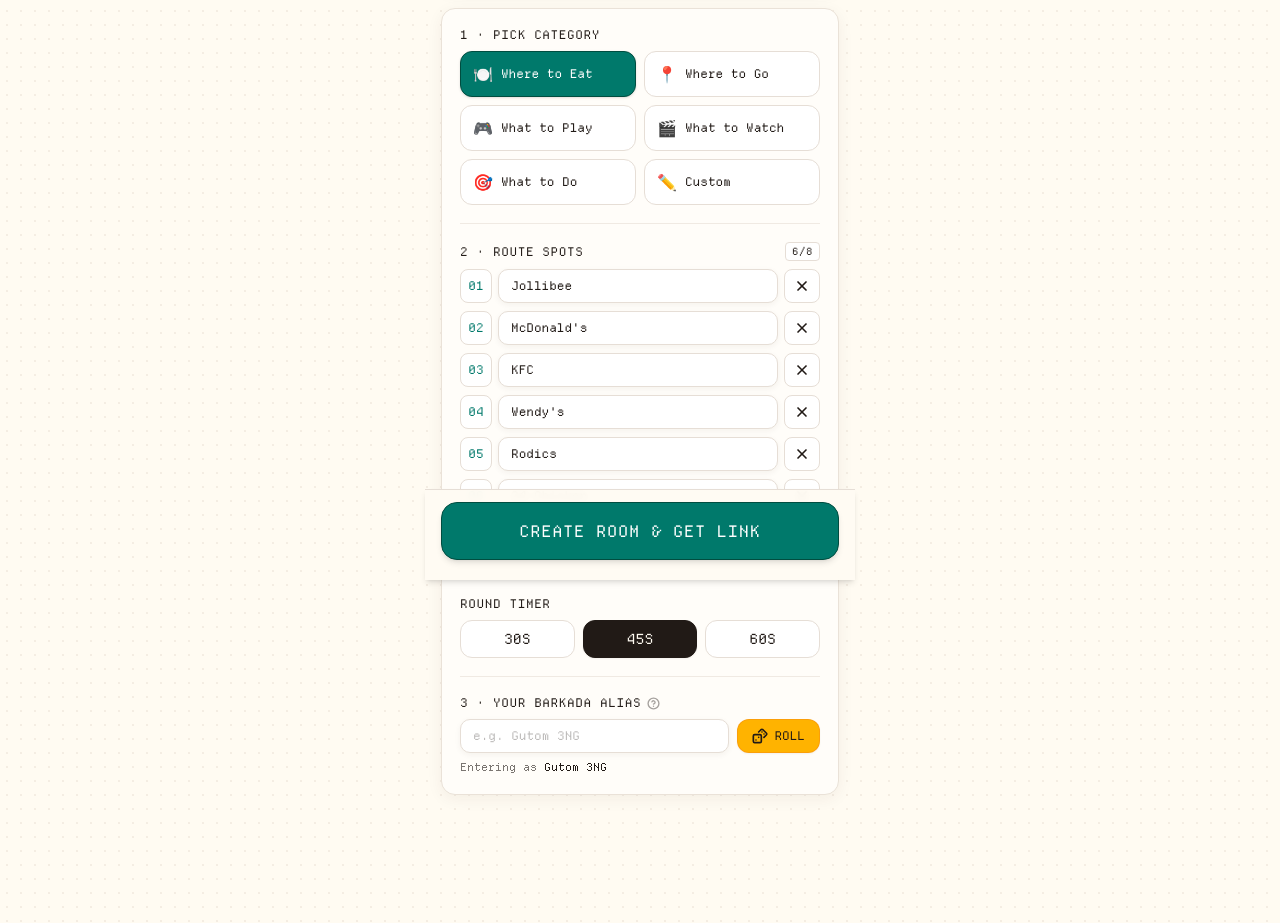
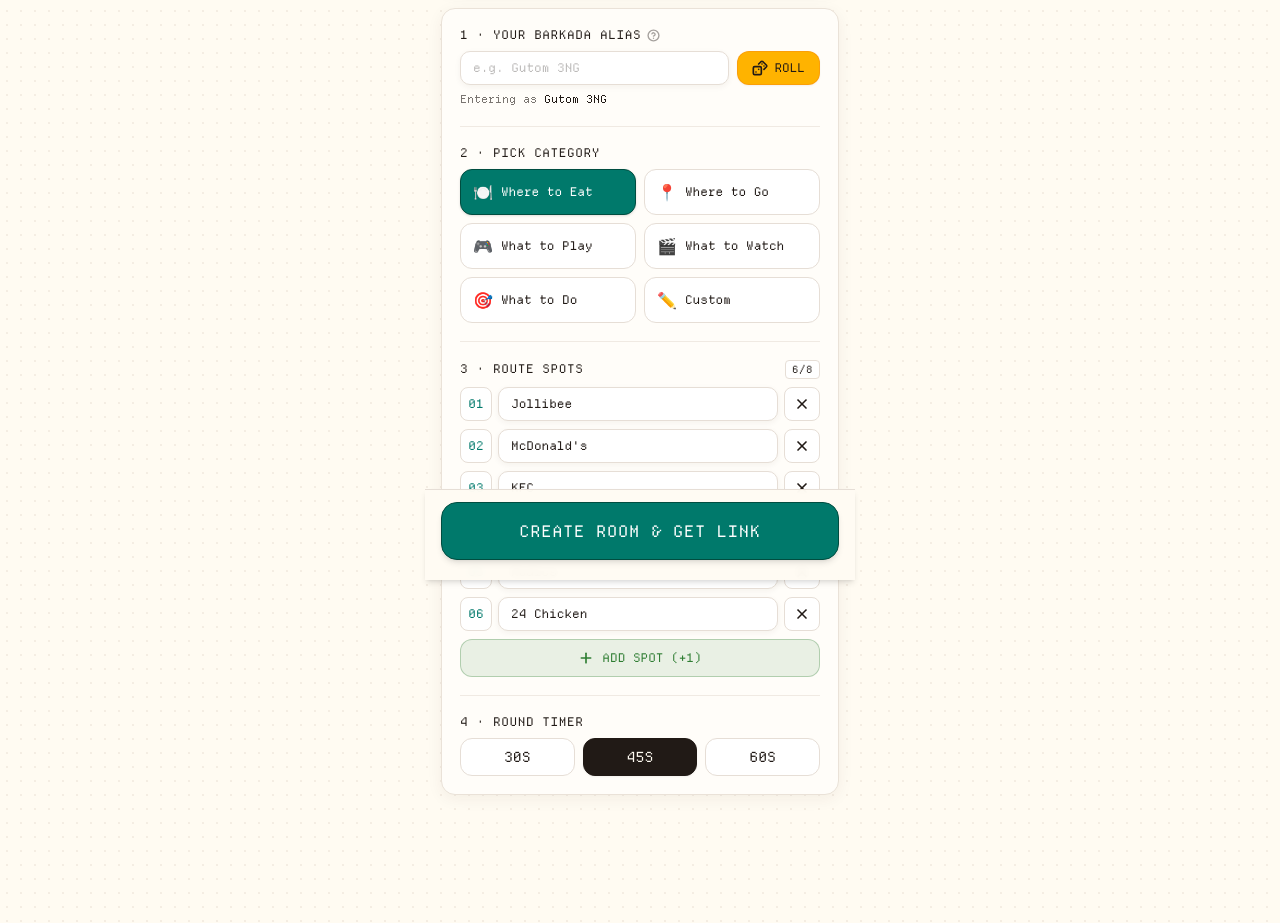
Before and after one commit to H3XoRuSH/kahit-saan, a Next.js app: page / in a window 1280 px wide. Shown: the part 220-1143 px from the top of the page. Built offline with nearby package versions, Linux system fonts and the light colour scheme.

Commit message:
refactor(setup): reorder setup steps to place alias first and number timer

```diff
--- a/src/components/SetupScreen.tsx
+++ b/src/components/SetupScreen.tsx
@@ -95,10 +95,41 @@ export default function SetupScreen({ nickname, onNick, onCreate, onJoinCode }:
 
       {/* Main Order Clipboard Body */}
       <div className="sari-paper flex flex-col gap-4.5 p-4.5">
-        {/* Step 1: Decision Category Routes */}
+        {/* Step 1: Host Nickname */}
+        <section>
+          <div className="mb-2 flex items-center gap-1.5 font-mono text-xs font-bold uppercase tracking-wider text-espresso">
+            <span>1 · YOUR BARKADA ALIAS</span>
+            <AliasTooltip defaultAlias={defaultAlias} />
+          </div>
+          <div className="flex gap-2">
+            <input
+              value={nickname}
+              placeholder={defaultAlias ? `e.g. ${defaultAlias}` : "Your nickname"}
+              title={`You will be introduced as ${defaultAlias} if no alias is entered`}
+              maxLength={20}
+              onChange={(e) => onNick(e.target.value)}
+              className="enamel-plate-sm min-w-0 flex-1 bg-white px-3 py-2 text-xs text-espresso outline-none placeholder:text-espresso/30 focus:border-teal"
+            />
+            <button
+              onClick={() => onNick(RANDOM_NICKNAMES[Math.floor(Math.random() * RANDOM_NICKNAMES.length)])}
+              className="enamel-press flex items-center gap-1.5 rounded-xl border border-mango-dark/40 bg-mango px-3.5 font-mono text-xs font-bold uppercase text-espresso shadow-xs"
+            >
+              <Dices size={16} strokeWidth={2.5} /> Roll
+            </button>
+          </div>
+          {!nickname.trim() && defaultAlias && (
+            <p className="mt-1.5 font-mono text-[11px] text-espresso/60">
+              Entering as <span className="font-bold text-espresso">{defaultAlias}</span>
+            </p>
+          )}
+        </section>
+
+        <div className="border-t border-plate-border/60" />
+
+        {/* Step 2: Decision Category Routes */}
         <section>
           <div className="mb-2 font-mono text-xs font-bold uppercase tracking-wider text-espresso">
-            1 · PICK CATEGORY
+            2 · PICK CATEGORY
           </div>
           <div className="grid grid-cols-2 gap-2">
             {PRESETS.map((p) => {
@@ -123,10 +154,10 @@ export default function SetupScreen({ nickname, onNick, onCreate, onJoinCode }:
 
         <div className="border-t border-plate-border/60" />
 
-        {/* Step 2: Route Stops / Contenders */}
+        {/* Step 3: Route Stops / Contenders */}
         <section>
           <div className="mb-2 flex items-center justify-between font-mono text-xs font-bold uppercase tracking-wider text-espresso">
-            <span>2 · ROUTE SPOTS</span>
+            <span>3 · ROUTE SPOTS</span>
             <span className="rounded border border-plate-border bg-white px-1.5 py-0.5 font-mono text-[10px] font-bold text-espresso">
               {clean.length}/8
             </span>
@@ -172,10 +203,10 @@ export default function SetupScreen({ nickname, onNick, onCreate, onJoinCode }:
 
         <div className="border-t border-plate-border/60" />
 
-        {/* Step 3: Round Timer */}
+        {/* Step 4: Round Timer */}
         <section>
           <div className="mb-2 font-mono text-xs font-bold uppercase tracking-wider text-espresso">
-            ROUND TIMER
+            4 · ROUND TIMER
           </div>
           <div className="grid grid-cols-3 gap-2">
             {[30, 45, 60].map((s) => (
@@ -193,37 +224,6 @@ export default function SetupScreen({ nickname, onNick, onCreate, onJoinCode }:
             ))}
           </div>
         </section>
-
-        <div className="border-t border-plate-border/60" />
-
-        {/* Step 4: Host Nickname */}
-        <section>
-          <div className="mb-2 flex items-center gap-1.5 font-mono text-xs font-bold uppercase tracking-wider text-espresso">
-            <span>3 · YOUR BARKADA ALIAS</span>
-            <AliasTooltip defaultAlias={defaultAlias} />
-          </div>
-          <div className="flex gap-2">
-            <input
-              value={nickname}
-              placeholder={defaultAlias ? `e.g. ${defaultAlias}` : "Your nickname"}
-              title={`You will be introduced as ${defaultAlias} if no alias is entered`}
-              maxLength={20}
-              onChange={(e) => onNick(e.target.value)}
-              className="enamel-plate-sm min-w-0 flex-1 bg-white px-3 py-2 text-xs text-espresso outline-none placeholder:text-espresso/30 focus:border-teal"
-            />
-            <button
-              onClick={() => onNick(RANDOM_NICKNAMES[Math.floor(Math.random() * RANDOM_NICKNAMES.length)])}
-              className="enamel-press flex items-center gap-1.5 rounded-xl border border-mango-dark/40 bg-mango px-3.5 font-mono text-xs font-bold uppercase text-espresso shadow-xs"
-            >
-              <Dices size={16} strokeWidth={2.5} /> Roll
-            </button>
-          </div>
-          {!nickname.trim() && defaultAlias && (
-            <p className="mt-1.5 font-mono text-[11px] text-espresso/60">
-              Entering as <span className="font-bold text-espresso">{defaultAlias}</span>
-            </p>
-          )}
-        </section>
       </div>
 
       {/* Sticky Bottom Boarding Trigger */}
```
